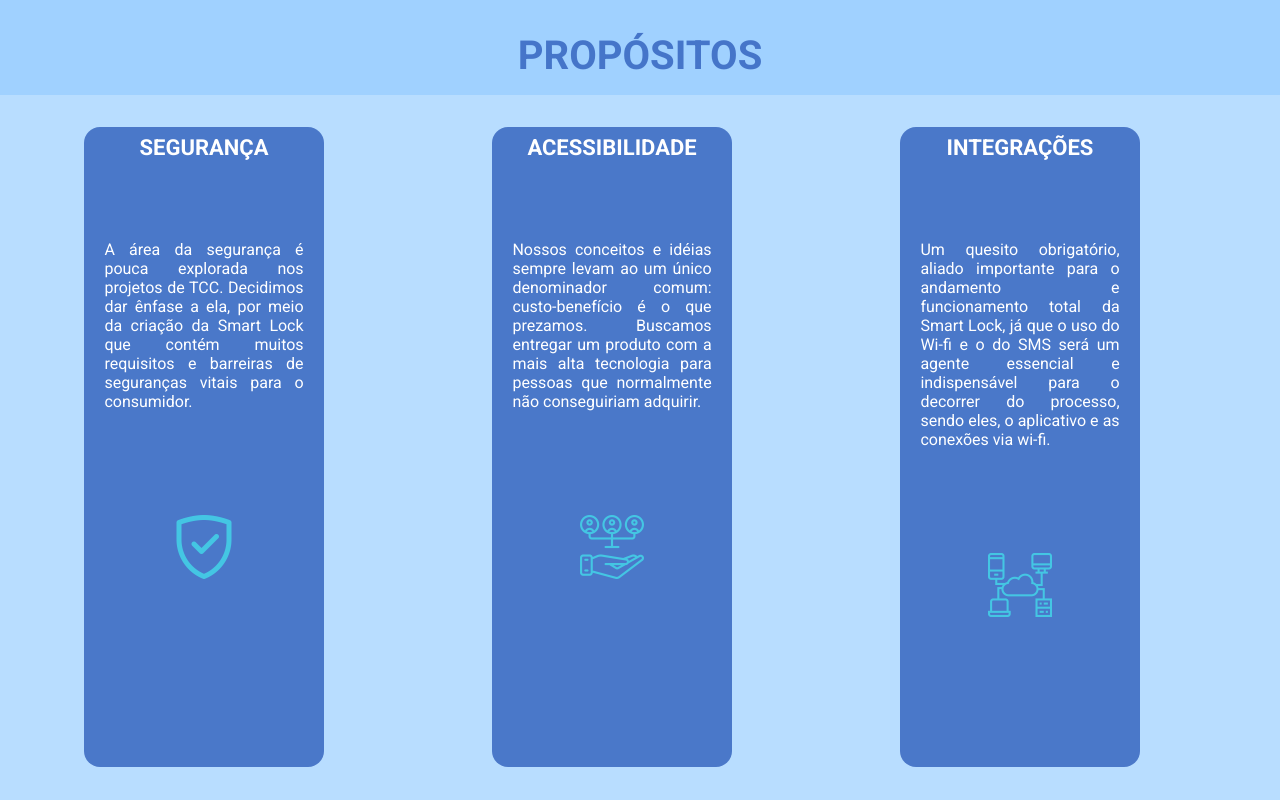
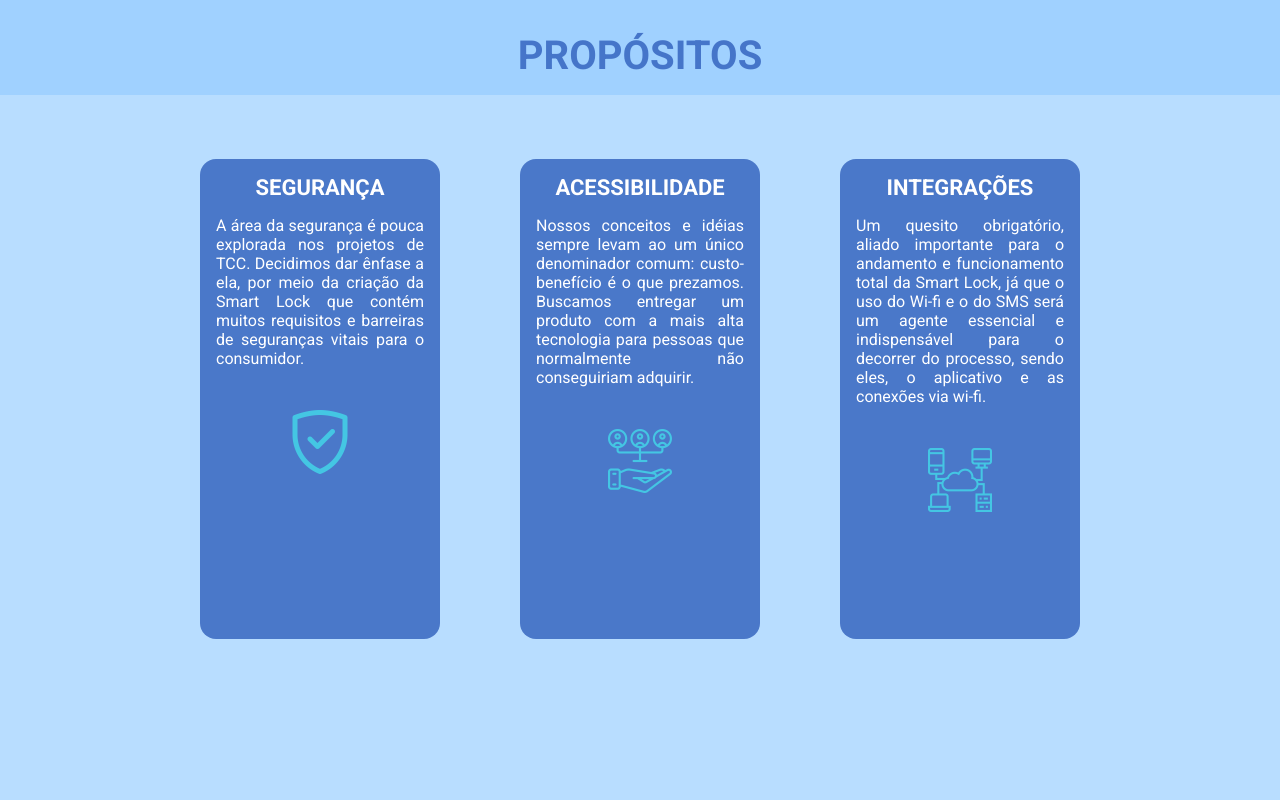
Before and after one commit to Rip-V4SH/smart_lock, a React (Vite) app: page /proposito in a window 1280 px wide. Built offline with nearby package versions, Linux system fonts and the light colour scheme.

Commit message:
Alterações na página de propósito

```diff
--- a/src/pages/Barra.styles.js
+++ b/src/pages/Barra.styles.js
@@ -9,7 +9,7 @@ export const BarraContainer = styled.div`
     img {
         height: 4vh;
         margin-top: 2%;
-        margin-inline: 1.5vh;
+        margin-inline: 1.2vh;
     }
     h1 {
         font-size: 3vh;
--- a/src/pages/Proposito.styles.js
+++ b/src/pages/Proposito.styles.js
@@ -19,15 +19,9 @@ export const CardContainer = styled.div`
             text-align: justify;
         }
         @media(min-width: 768px) {
-            display: flex;
-            flex-direction: column;
-            align-items: center;
-            margin: 0vh 10.5vh 2vh;
-            width: 30vh;
-            padding: 5%;
-            padding-top: 2%;
-            height: 80vh;
-            gap: 8vh;
+            height: 60vh;
+            width: 25vh;
+            margin-inline: 2vh;
             h2 {
                 font-size: 22px;
             }
@@ -41,11 +35,18 @@ export const CardContainer = styled.div`
             }
 
         }
+        @media(min-width: 1024px) {
+            height: 60vh;
+            width: 30vh;
+            margin-inline: 5vh;
+        }
     }
 `
 export const DivCards = styled.div`
     @media(min-width: 768px) {
         display: flex;
+        justify-content: center;
+        align-content: center;
     }
 `
 export const BarraContainer = styled.div`
```
